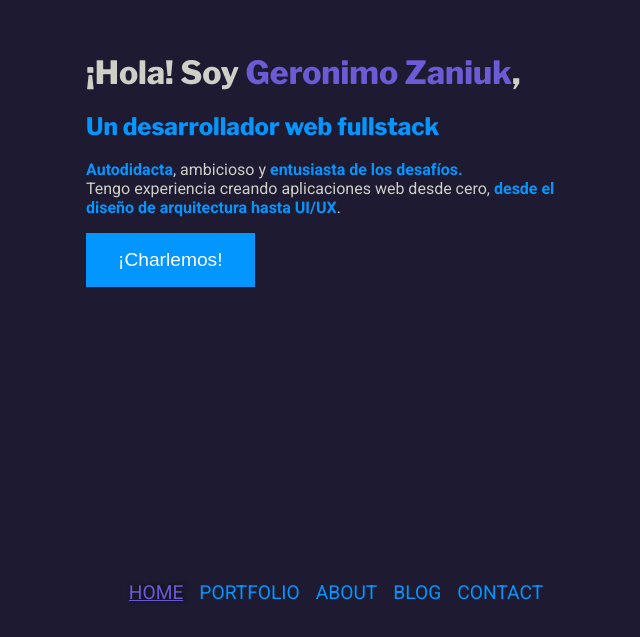
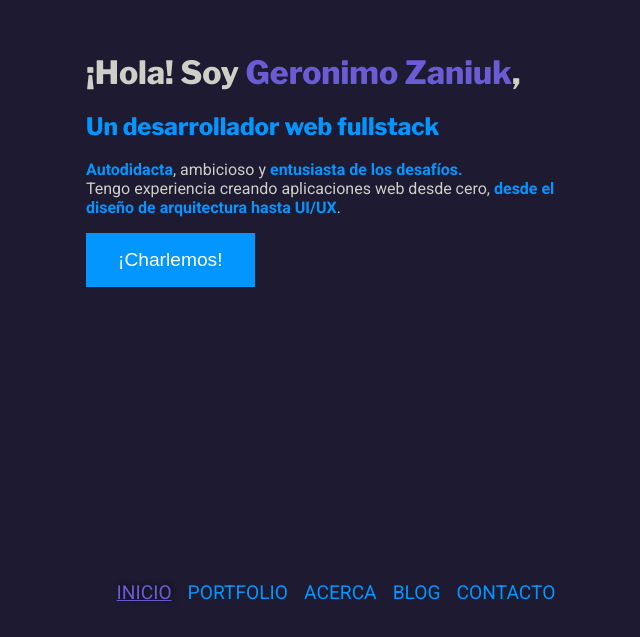
Before and after one commit to Zaniuk/portfolio2.0, a React (Vite) app: page / in a window 1280 px wide. Shown: the part 163-800 px from the top of the page, without its empty margins (304-944 px from the left). Built offline with nearby package versions, Linux system fonts and the light colour scheme; a web font is replaced by a local one.

Commit message:
nav translations

```diff
--- a/src/components/Navbar/DesktopNav.jsx
+++ b/src/components/Navbar/DesktopNav.jsx
@@ -6,7 +6,7 @@ export default function DesktopNav() {
       <ul>
         <li>
           <NavLink to="/" activeclassname="active">
-            Home
+            Inicio
           </NavLink>
         </li>
         <li>
@@ -16,7 +16,7 @@ export default function DesktopNav() {
         </li>
         <li>
           <NavLink to="/about" activeclassname="active">
-            About
+            Acerca
           </NavLink>
         </li>
         <li>
@@ -26,7 +26,7 @@ export default function DesktopNav() {
         </li>
         <li>
           <NavLink to="/contact" activeclassname="active">
-            Contact
+            Contacto
           </NavLink>
         </li>
       </ul>
--- a/src/components/Navbar/MenuItems.jsx
+++ b/src/components/Navbar/MenuItems.jsx
@@ -20,7 +20,7 @@ export default function MenuItems({ open }) {
     >
       <motion.li variants={item}>
         <NavLink to="/" activeclassname="active">
-          Home
+          Inicio
         </NavLink>
       </motion.li>
       <motion.li variants={item}>
@@ -30,7 +30,7 @@ export default function MenuItems({ open }) {
       </motion.li>
       <motion.li variants={item}>
         <NavLink to="/about" activeclassname="active">
-          About
+          Acerca
         </NavLink>
       </motion.li>
       <motion.li variants={item}>
@@ -40,7 +40,7 @@ export default function MenuItems({ open }) {
       </motion.li>
       <motion.li variants={item}>
         <NavLink to="/contact" activeclassname="active">
-          Contact
+          Contacto
         </NavLink>
       </motion.li>
     </motion.ul>
```
